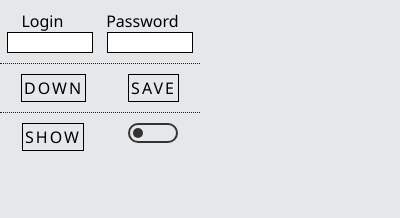
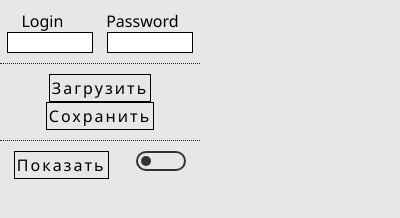
Before and after one commit to zef1ru5/ML, a browser extension: page popup/index.html in a window 400 px wide. Drawn offline with Linux system fonts and the light colour scheme.

```diff
--- a/popup/index.html
+++ b/popup/index.html
@@ -23,12 +23,12 @@
     </header>
 
     <main class="main">
-        <div class="button" id="down-data">down</div>
-        <div class="button" id="save-data">save</div>
+        <div class="button" id="down-data">Загрузить</div>
+        <div class="button" id="save-data">Сохранить</div>
     </main>
 
     <footer class="footer">
-      <div class="button" id="show-data">show</div>
+      <div class="button" id="show-data">Показать</div>
       <div class="switch">
         <input type="checkbox" id="switcher" />
         <label for="switcher"></label>
--- a/popup/style.css
+++ b/popup/style.css
@@ -65,7 +65,7 @@
   color: black;
   border: 1px solid black;
   padding: 2px;
-  text-transform: uppercase;
+  /* text-transform: uppercase; */
   letter-spacing: 2px;
   cursor: pointer;
   }
```
Also changed, not shown: content.js (+7 -0 lines).
